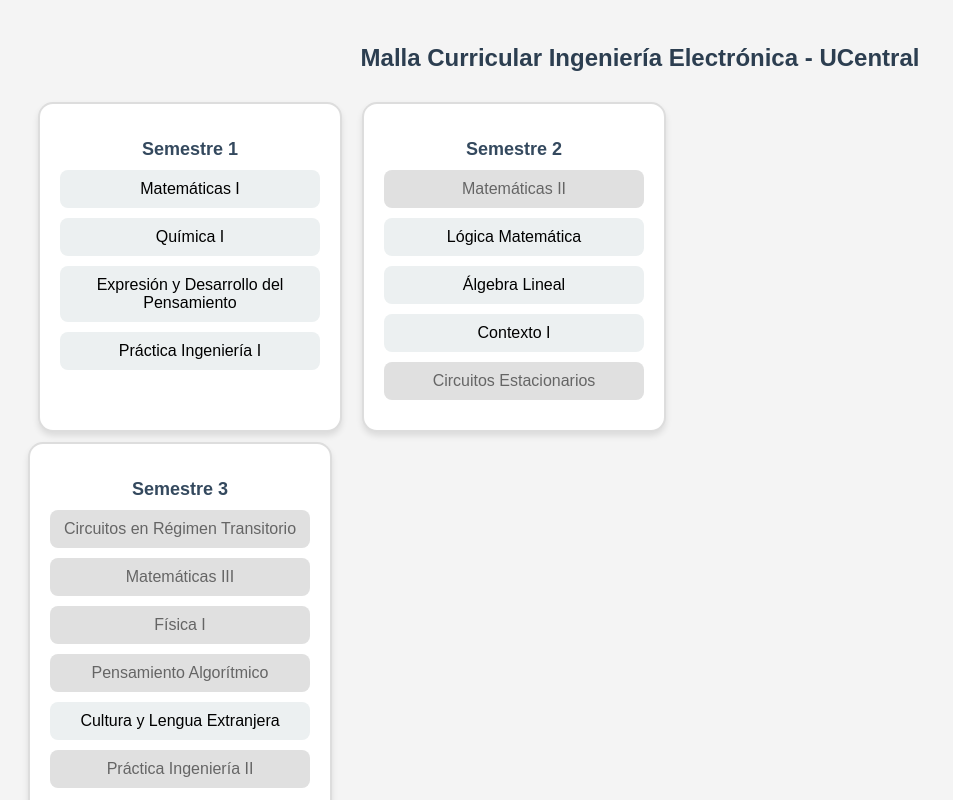
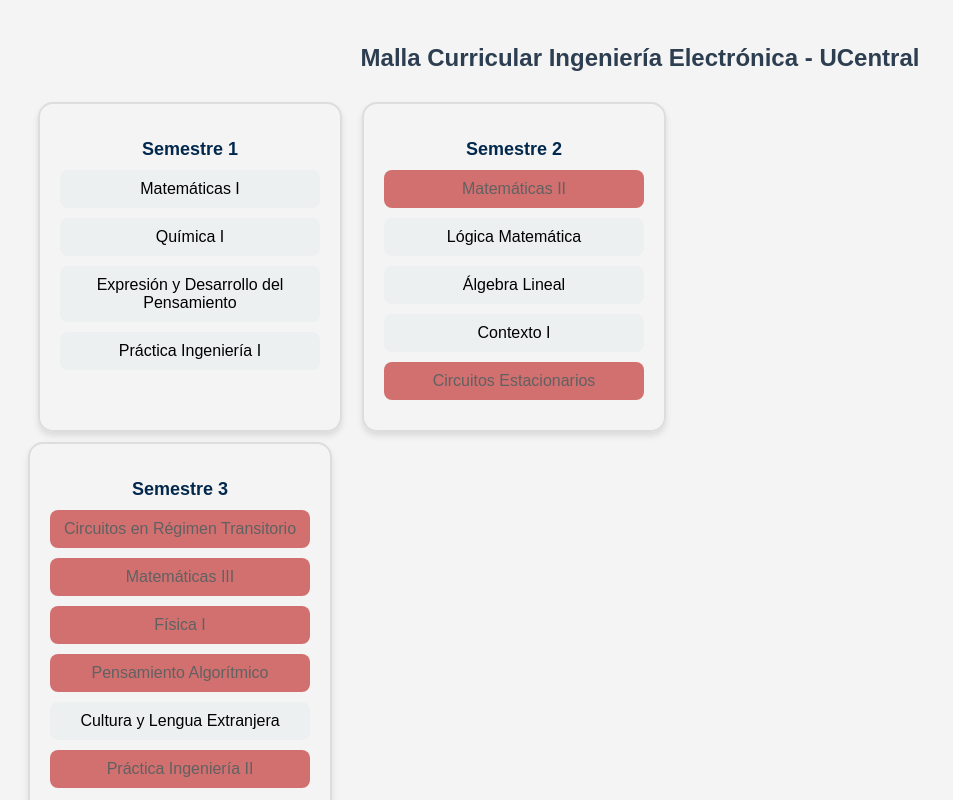
Before and after one commit to LauraRodriguez198/malla-electronica, a plain HTML site: page index.html in a window 1280 px wide. Shown: the top 800 px of the page, without its empty margins (0-953 px from the left). Drawn offline with Linux system fonts and the light colour scheme.

Commit message:
mejora de colores

```diff
--- a/style.css
+++ b/style.css
@@ -1,5 +1,5 @@
 body {
-  font-family: sans-serif;
+  font-family: 'Poppins', sans-serif;
   background-color: #f4f4f4;
   padding: 20px;
   text-align: center;
@@ -34,7 +34,7 @@
 .semester {
   flex: 0 0 auto;
   scroll-snap-align: start;
-  background-color: white;
+  background-color: 2c0646;
   border: 2px solid #ddd;
   border-radius: 15px;
   padding: 20px;
@@ -45,7 +45,7 @@
 
 .semester h2 {
   font-size: 18px;
-  color: #34495e;
+  color: #02284d;
   margin-bottom: 10px;
 }
 
@@ -61,19 +61,19 @@
 
 /* Hover */
 .subject:hover {
-  background-color: #d0e6ff;
+  background-color: #1f9f0c;
   transform: scale(1.03);
 }
 
 /* Estado: completado */
 .subject.completed {
   text-decoration: line-through;
-  background-color: #b2f2bb;
+  background-color: #6f5926;
 }
 
 /* Estado: bloqueado */
 .subject.locked {
-  background-color: #ccc;
+  background-color: #bc1818;
   pointer-events: none;
   opacity: 0.6;
 }
```
